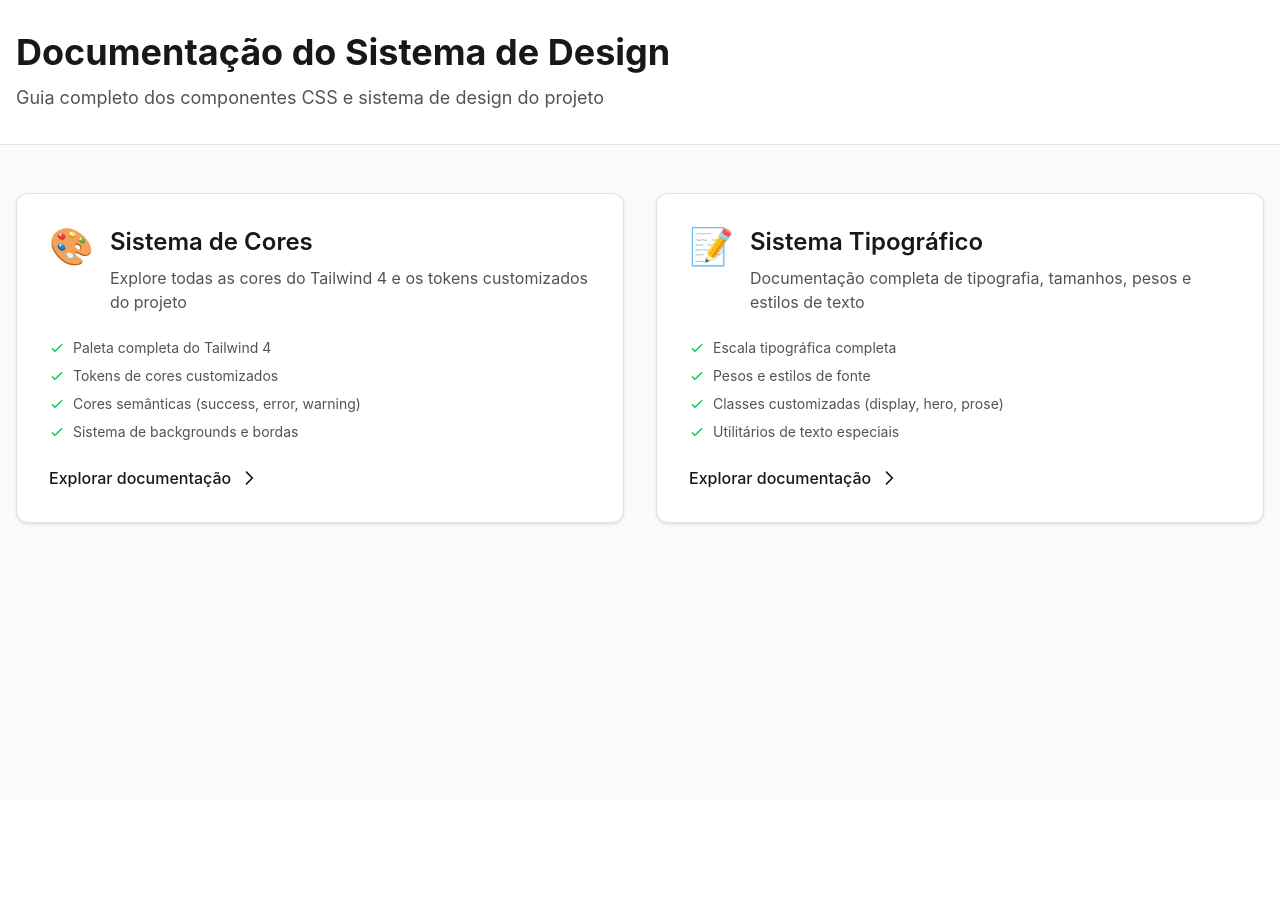
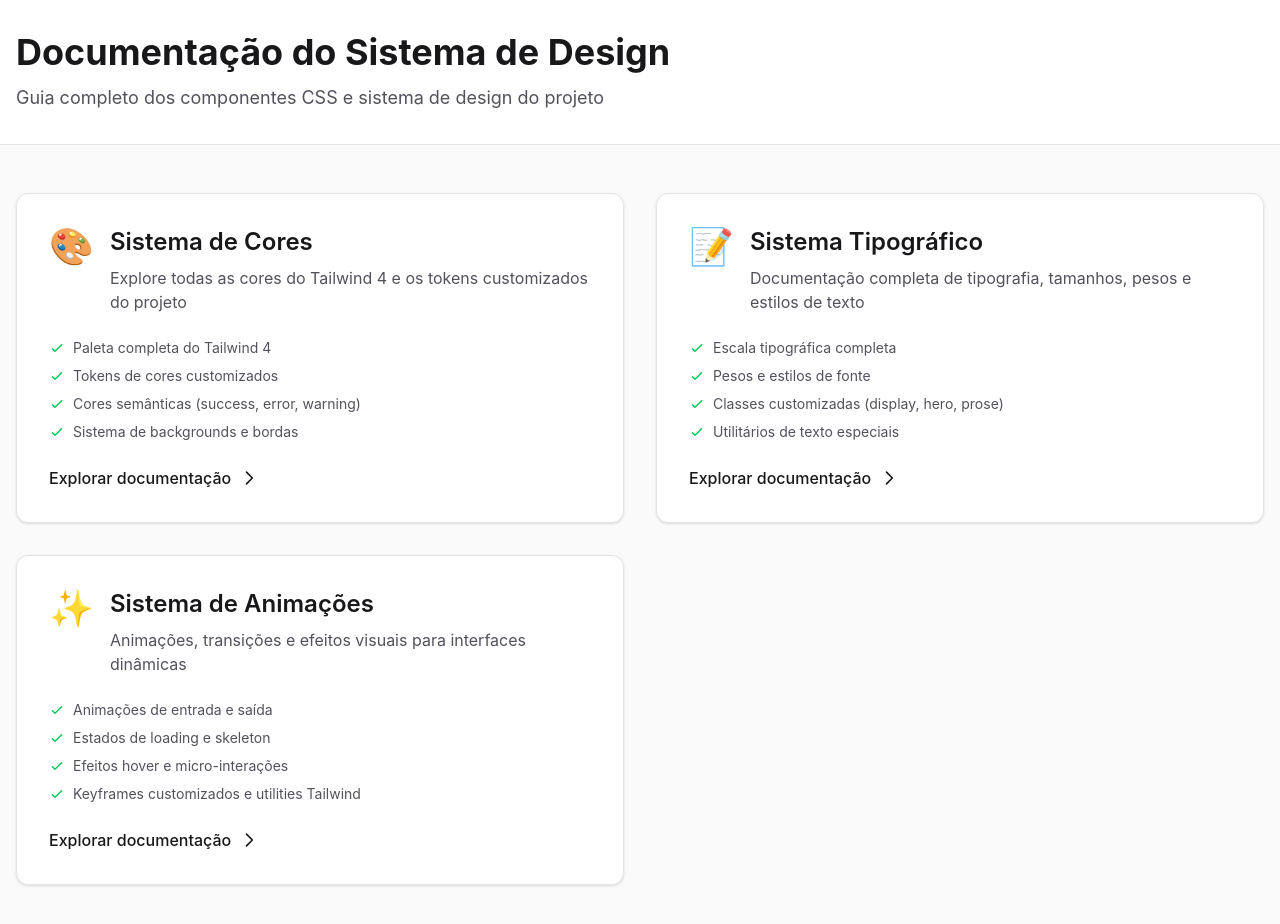
Before and after one commit to adonis-vinuto/personal-site, a Next.js app: page /docs in a window 1280 px wide. Shown: the top 924 px of the page. Before the commit the page ends 800 px from the top, so only its background shows below. Built offline with nearby package versions, Linux system fonts and the light colour scheme.

Commit message:
Feat (doc): adicionando link para o animations no page principal

```diff
--- a/src/app/docs/page.tsx
+++ b/src/app/docs/page.tsx
@@ -25,6 +25,18 @@ const documentationPages = [
       'Pesos e estilos de fonte',
       'Classes customizadas (display, hero, prose)',
       'Utilitários de texto especiais'
+    ]
+  },
+  {
+    title: 'Sistema de Animações',
+    description: 'Animações, transições e efeitos visuais para interfaces dinâmicas',
+    href: '/docs/animations',
+    icon: '✨',
+    items: [
+      'Animações de entrada e saída',
+      'Estados de loading e skeleton',
+      'Efeitos hover e micro-interações',
+      'Keyframes customizados e utilities Tailwind'
     ]
   }
 ];
```
